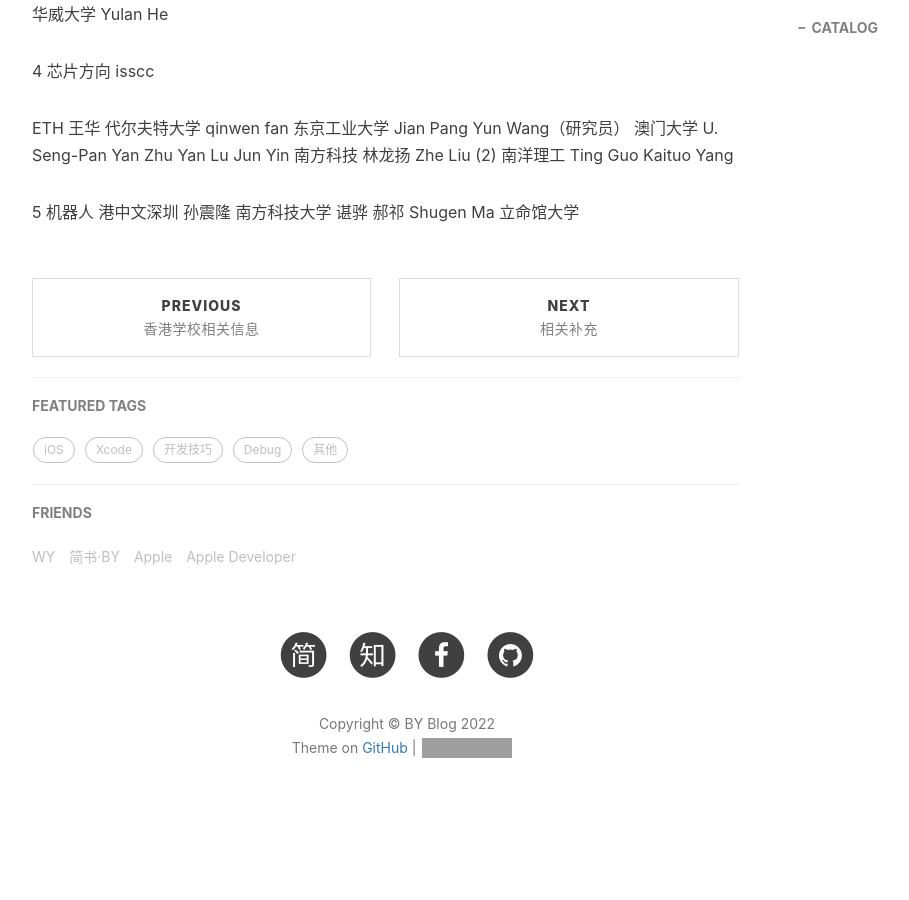
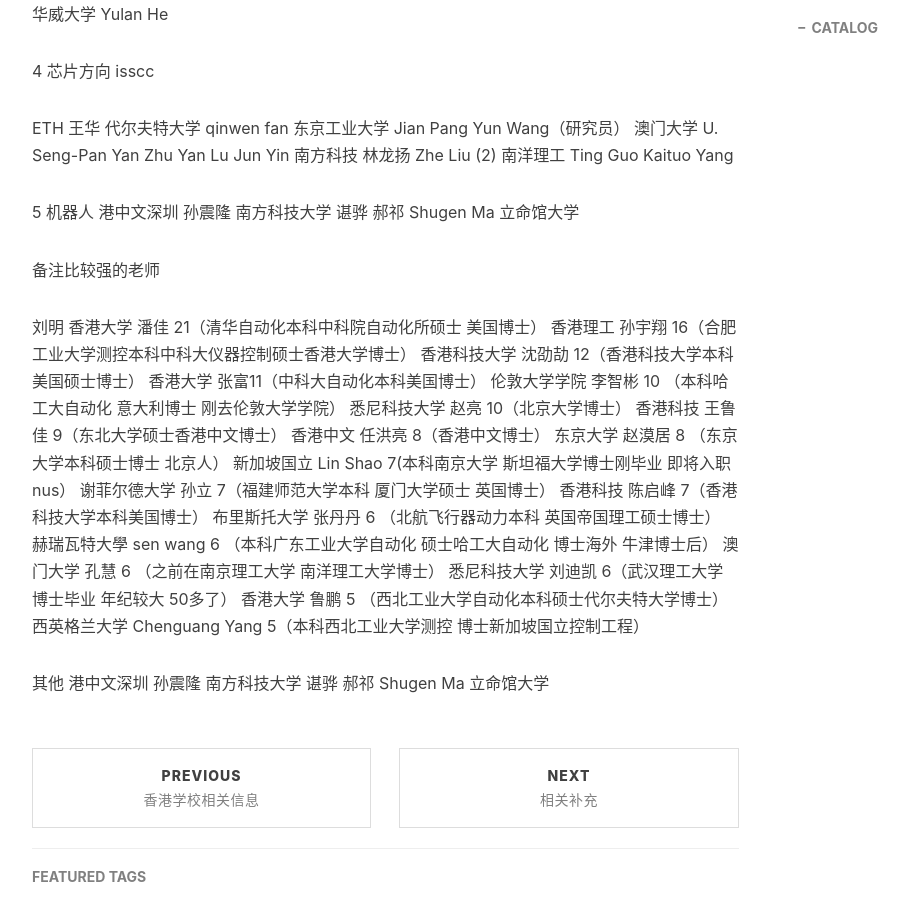
Before and after one commit to pengjiao123/pengjiao123.github.io, a Jekyll site: the page built from _posts/2022-06-18-实习相关.md, in a window 1280 px wide and 900 px high, scrolled down 1816 px. Shown: the whole window, without its empty margins (233-1142 px from the left). Built offline with Jekyll 4.4.1, drawn with Linux system fonts in a browser that asks for light colours; nearby versions of some CDN libraries; comment, search, counter and statistics services are not loaded; before the commit the page ends 2668 px from its top, so only the background shows below that; grey boxes are pictures that could not be loaded.

Commit message:
Update 2022-06-18-实习相关.md

```diff
--- a/_posts/2022-06-18-实习相关.md
+++ b/_posts/2022-06-18-实习相关.md
@@ -95,3 +95,32 @@
 港中文深圳 孙震隆
 南方科技大学 谌骅 郝祁
 Shugen Ma 立命馆大学
+
+
+
+备注比较强的老师
+
+刘明
+香港大学 潘佳 21（清华自动化本科中科院自动化所硕士 美国博士）
+香港理工 孙宇翔 16（合肥工业大学测控本科中科大仪器控制硕士香港大学博士）
+香港科技大学 沈劭劼 12（香港科技大学本科美国硕士博士）
+香港大学 张富11（中科大自动化本科美国博士）
+伦敦大学学院 李智彬 10 （本科哈工大自动化 意大利博士 刚去伦敦大学学院）
+悉尼科技大学 赵亮 10（北京大学博士）
+香港科技 王鲁佳 9（东北大学硕士香港中文博士）
+香港中文 任洪亮 8（香港中文博士）
+ 东京大学 赵漠居 8 （东京大学本科硕士博士 北京人）
+新加坡国立 Lin Shao 7(本科南京大学 斯坦福大学博士刚毕业 即将入职nus）
+ 谢菲尔德大学 孙立 7（福建师范大学本科 厦门大学硕士 英国博士）
+香港科技 陈启峰 7（香港科技大学本科美国博士）
+布里斯托大学 张丹丹 6 （北航飞行器动力本科 英国帝国理工硕士博士）
+赫瑞瓦特大學 sen wang 6 （本科广东工业大学自动化 硕士哈工大自动化 博士海外 牛津博士后）
+ 澳门大学 孔慧 6 （之前在南京理工大学 南洋理工大学博士）
+悉尼科技大学  刘迪凯 6（武汉理工大学博士毕业 年纪较大 50多了）
+香港大学  鲁鹏 5 （西北工业大学自动化本科硕士代尔夫特大学博士）
+ 西英格兰大学 Chenguang Yang 5（本科西北工业大学测控 博士新加坡国立控制工程）
+
+
+其他 港中文深圳 孙震隆
+南方科技大学 谌骅 郝祁
+Shugen Ma 立命馆大学
```
